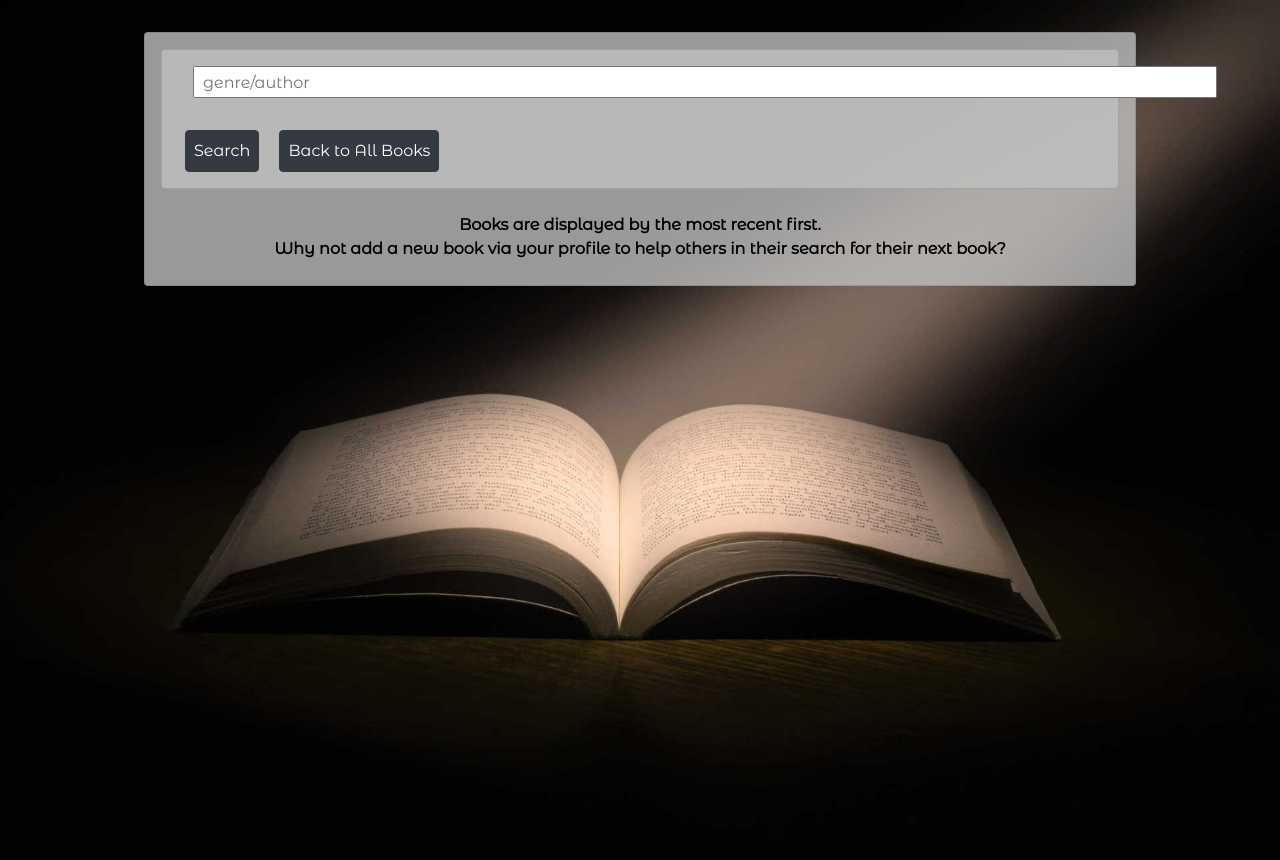
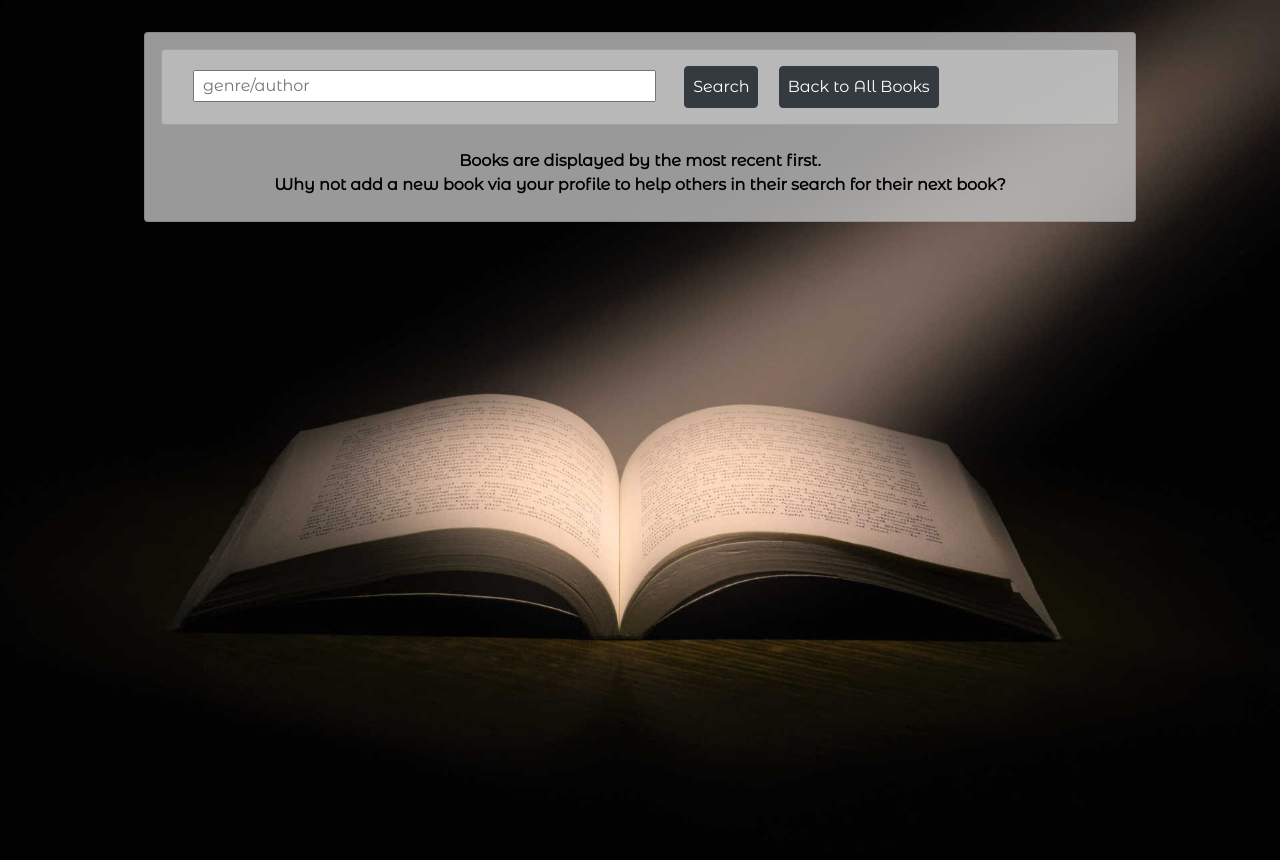
Before and after one commit to HollyT85/books_for_you, a Flask app: page /search in a window 1280 px wide. Shown: the part 74-934 px from the top of the page. Run offline with Flask 2, Linux system fonts and the light colour scheme; data that the repository does not hold is empty; some libraries are stand-ins or nearby versions.

Commit message:
searchbar port not updating to check

```diff
--- a/static/css/style.css
+++ b/static/css/style.css
@@ -65,7 +65,7 @@
     padding: 0.5rem;
     margin: 1rem;
     height: 2rem;
-    width: 80vw;
+    width: 50%;
 }
 
 .book-rows {
```
